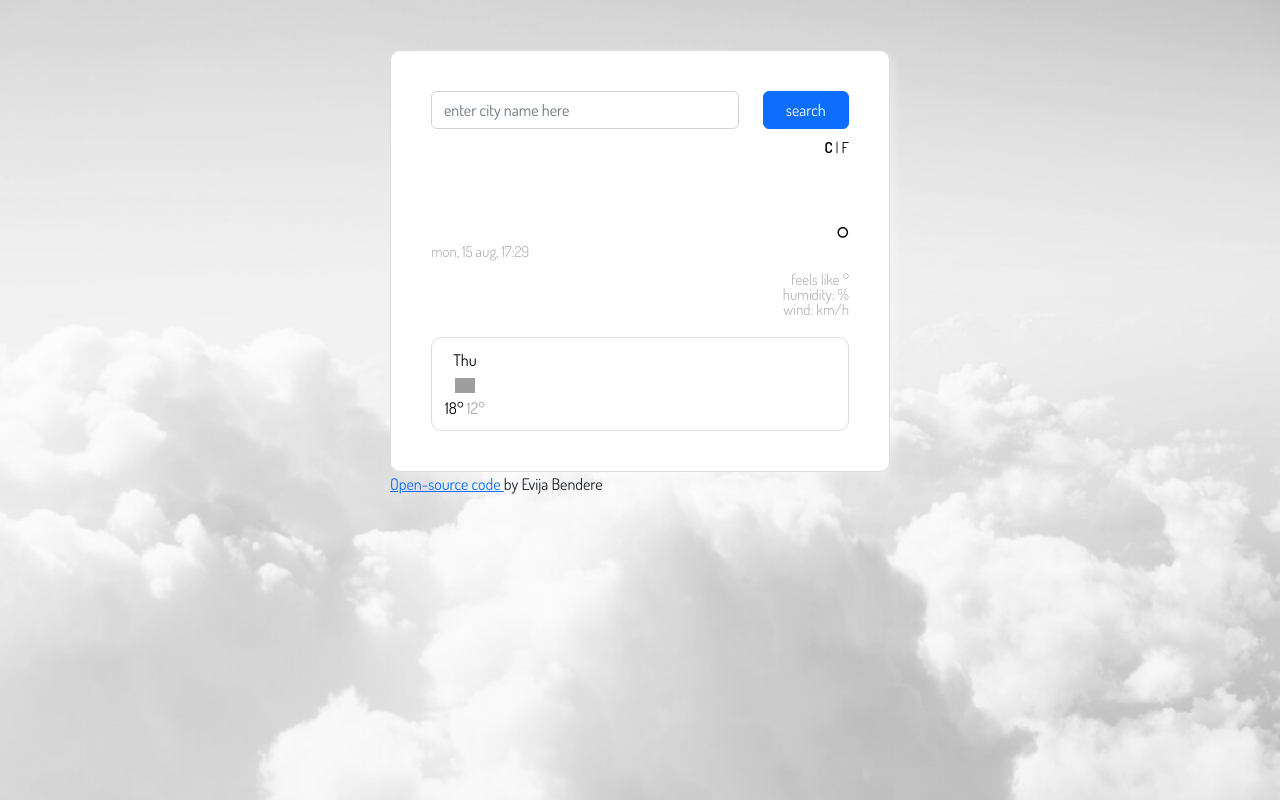
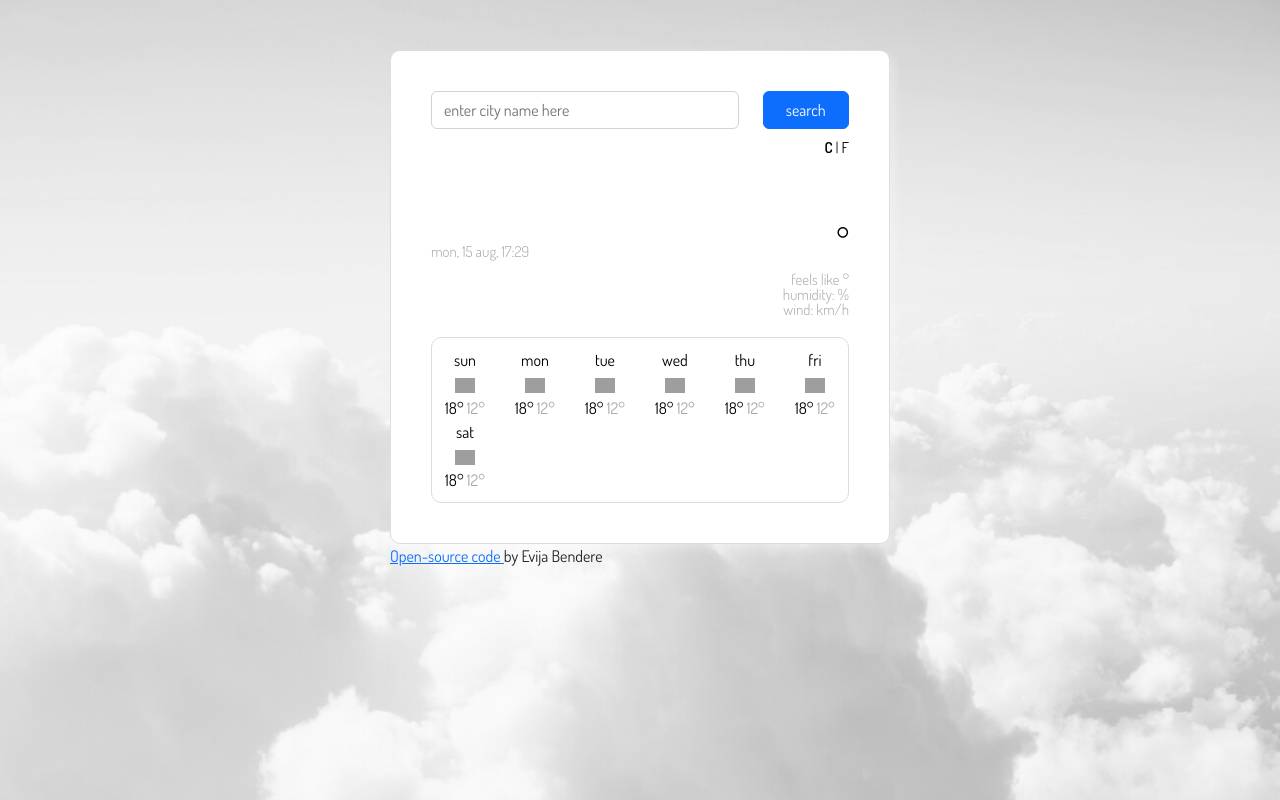
Before and after one commit to benderevija/weather-app-nature, a plain HTML site: page index.html in a window 1280 px wide. Drawn offline with nearby package versions, Linux system fonts and the light colour scheme; no server answers; grey boxes are pictures that could not be loaded.

Commit message:
Add: JS Forecast / remove HTML
JS forecast, created loop

```diff
--- a/index.html
+++ b/index.html
@@ -70,24 +70,7 @@
               </ul>
             </div>
           </div>
-          <div class="weather-forecast">
-            <div class="row">
-              <div class="col-2">
-                <div class="forecast-day">Thu</div>
-                <div class="forecast-image">
-                  <img
-                    src="https://img.freepik.com/premium-vector/sun-icon-bright-yellow-sol-symbol-with-rays-childish-simple-style_53562-14613.jpg?w=1060"
-                    alt=""
-                    width="20px"
-                  />
-                </div>
-                <div class="forecast-temperature">
-                  <span class="forecast-temperature-max">18°</span>
-                  <span class="forecast-temperature-min">12°</span>
-                </div>
-              </div>
-            </div>
-          </div>
+          <div class="weather-forecast" id="forecast"></div>
         </div>
         <footer>
           <a
--- a/src/script.js
+++ b/src/script.js
@@ -1,3 +1,32 @@
+function displayForecast() {
+  let forecastElement = document.querySelector("#forecast");
+
+  let forecastHTML = `<div class="row">`;
+  let days = ["sun", "mon", "tue", "wed", "thu", "fri", "sat"];
+  days.forEach(function (day) {
+    forecastHTML =
+      forecastHTML +
+      `
+              <div class="col-2">
+                <div class="forecast-day">${day}</div>
+                <div class="forecast-image">
+                  <img
+                    src="https://img.freepik.com/premium-vector/sun-icon-bright-yellow-sol-symbol-with-rays-childish-simple-style_53562-14613.jpg?w=1060"
+                    alt=""
+                    width="20px"
+                  />
+                </div>
+                <div class="forecast-temperature">
+                  <span class="forecast-temperature-max">18°</span>
+                  <span class="forecast-temperature-min">12°</span>
+                </div>
+              </div>
+            `;
+  });
+  forecastHTML = forecastHTML + `</div>`;
+  forecastElement.innerHTML = forecastHTML;
+}
+
 function displayTemperature(response) {
   let temperatureElement = document.querySelector("#temperature");
   let cityElement = document.querySelector("#city");
@@ -24,6 +53,7 @@ function displayTemperature(response) {
   );
   iconElement.setAttribute("alt", `${response.data.weather[0].description}`);
 }
+
 function search(city) {
   let apiKey = "ad67c6657704952eeec41ea7e3bfce55";
   let units = "metric";
@@ -107,3 +137,4 @@ if (min < 10) {
 fullDate.innerHTML = `${day}, ${date} ${month}, ${hour}:${min}`;
 
 search("New York");
+displayForecast();
```
